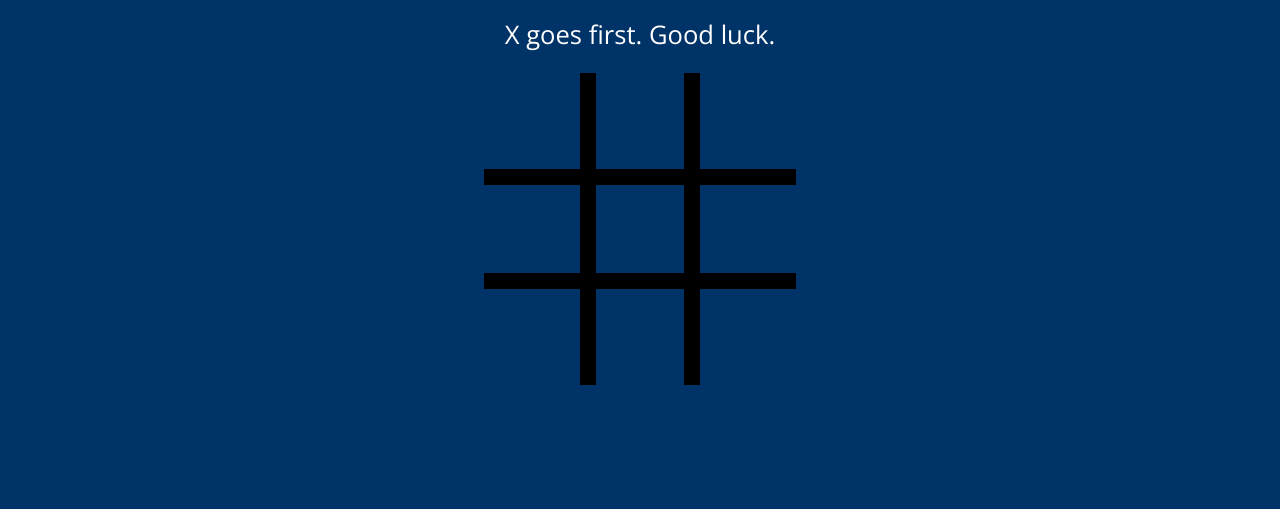
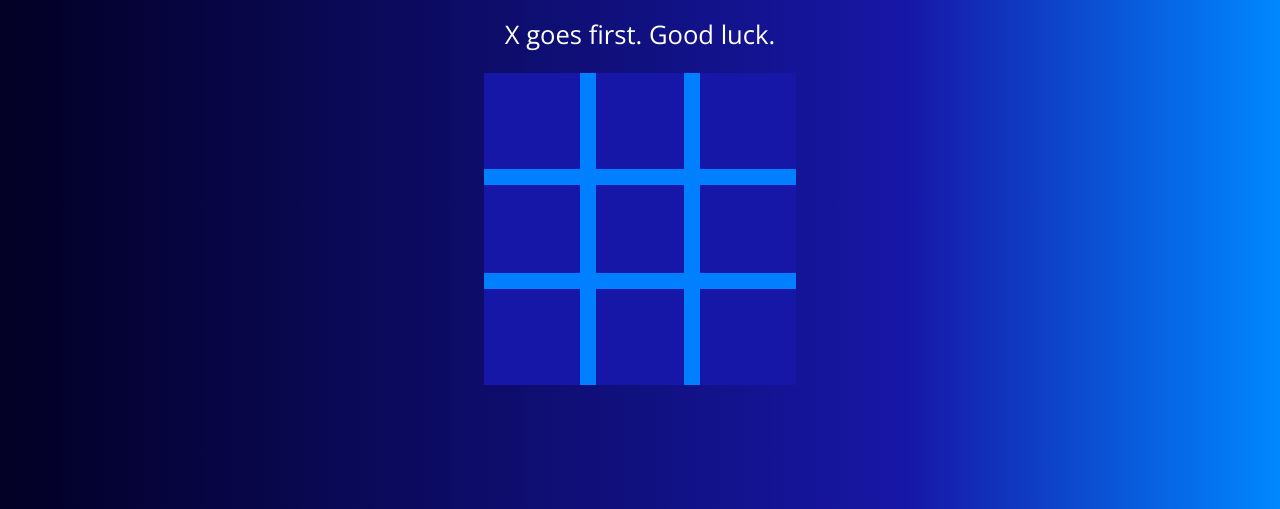
Before and after one commit to swcreative/project0, a plain HTML site: page index.html in a window 1280 px wide. Shown: the part 308-817 px from the top of the page. Drawn offline with nearby package versions, Linux system fonts and the light colour scheme.

Commit message:
updated colors and RWD landscape

```diff
--- a/css/style.css
+++ b/css/style.css
@@ -11,17 +11,20 @@
 /* colours ************************/
 
 :root {
-  --main-color: #003367;
-  --square-color: #003367; /* #0080ff #0059b3 */
+  --main-background-color: #003367;
+  --square-color: #1717a7; /* #0080ff #0059b3 */
   --highlighted-color: #0073e6; /* #004c9a */
-  --square-border: #000; /* #feff02 */
+  --square-border: #0080ff; /* #feff02 */
   --win: #ff3333;
+  --main-text: #fff;
 }
 
 /* Typography *********************/
 body {
-  background: var(--main-color);
-  color: white;
+  /* background: var(--main-background-color); */
+  background: rgb(2,0,36);
+background: linear-gradient(90deg, rgba(2,0,36,1) 0%, rgba(23,23,167,1) 71%, rgba(0,136,255,1) 100%);
+  color: var(--main-text);
   font-family: 'Open Sans', sans-serif;
 }
 
@@ -196,12 +199,16 @@ div#winStatement {
   background-color: #fff !important;
 }
 
+.modal {
+  color: var(--main-background-color);
+}
+
 #reset {
   visibility: hidden;
   color: #fff !important;
   text-transform: uppercase;
   text-decoration: none;
-  background: var(--win);
+  background: #ff3333;
   padding: 20px;
   border-radius: 5px;
   display: block;
@@ -216,6 +223,11 @@ div#winStatement {
   }
   h1 {
     padding: 1.5rem;
-
   }
 }
+
+@media (orientation=landscape) {
+  .container {
+    max-width: 60%;
+  }
+}
--- a/index.html
+++ b/index.html
@@ -17,7 +17,6 @@
     <script type="text/javascript" src="js/logic.js"></script>
     <script type="text/javascript" src="js/jquery-1.7.2.js"></script>
     <script type="text/javascript" src="js/ui.js"></script>
-    <script type="text/javascript" src="js/modal.js"></script>
     <script type="text/javascript" src="js/confetti.js"></script>
 
 
@@ -57,10 +56,6 @@
 
     </div> <!-- div container -->
 
-  <!-- Modal  -->
-    <!-- Trigger/Open The Modal -->
-    <!-- <button id="myBtn"></button> -->
-
     <!-- The Modal -->
     <div id="myModal" class="modal">
 
--- a/js/modal.js
+++ b/js/modal.js
@@ -21,5 +21,6 @@ $(document).ready( function () {
         // if ( display = $('#myModal').css('display')) {
           console.log("Hello status modal");
           $('#myModal').css('display', 'none')
+          $('#reset').css('visibility', 'visible');
       })
 })
--- a/js/ui.js
+++ b/js/ui.js
@@ -43,9 +43,17 @@ $(document).ready( function () {
         // update the score table
         $('#scoreX').text(`${ counterX }`);
         $('#scoreO').text(`${ counterO }`);
-        // reset the board
-        $('#reset').css('visibility', 'visible');
       }
+      // after WIN, need to clear modal and activate reset
+      $('#myModal').on('click', function () {
+          // if ( display = $('#myModal').css('display')) {
+            $('#myModal').css('display', 'none')
+            $('#reset').css('visibility', 'visible');
+
+            // stop the confetti
+            confetti.stop();
+
+        })
 
       // DRAW /////////////
       if (status === "draw") {
@@ -83,7 +91,6 @@ $(document).ready( function () {
       $('#8').text("");
       $('#winStatement').text("");
 
-      confetti.stop();
 
       $('#player').removeClass('winannounce');
       // activeLetter = startPlayer;
```
Also changed, not shown: 1 other file.
